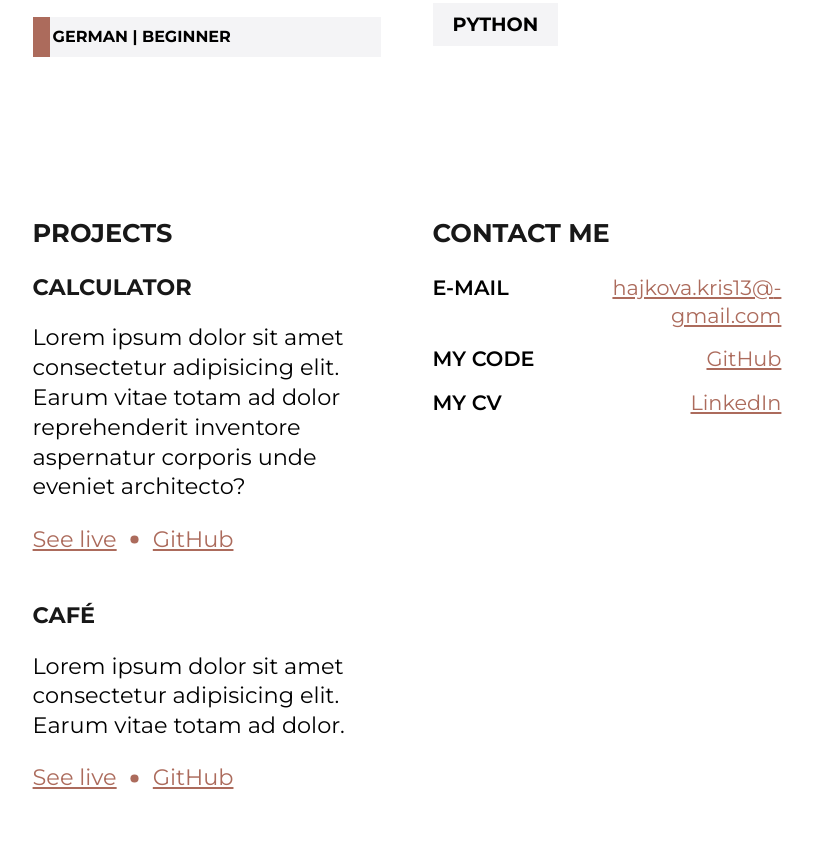
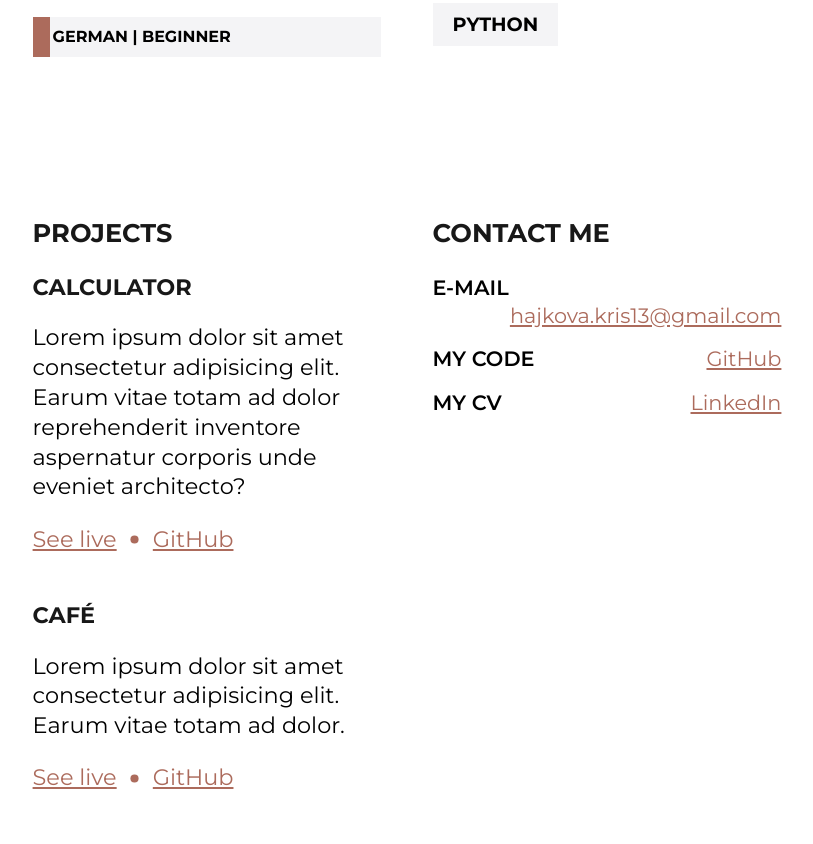
Before and after one commit to doupalovakris/portfolio, a plain HTML site: page index.html in a window 1280 px wide. Shown: the part 1038-1882 px from the top of the page, without its empty margins (425-1238 px from the left). Drawn offline with Linux system fonts and the light colour scheme.

Commit message:
no wrapping in e-mail

```diff
--- a/index.html
+++ b/index.html
@@ -77,7 +77,7 @@
 
                     <div class="details">
                         <h2>Contact Me</h2>
-                        <p class="contact"><span>E-Mail </span><a href="mailto:hajkova.kris13@gmail.com">hajkova.kris13@&shy;gmail.com</a></p>
+                        <p class="contact"><span>E-Mail </span><a href="mailto:hajkova.kris13@gmail.com">hajkova.kris13@gmail.com</a></p>
                         <p class="contact"><span>My Code </span><a href="https://github.com/hajkovakris">GitHub</a></p>
                         <p class="contact"><span>My CV </span><a href="http://www.example.com/">LinkedIn</a></p>
                     </div>
--- a/style.css
+++ b/style.css
@@ -260,6 +260,7 @@ a:hover {
 
 .contact {
     display: flex;
+    flex-wrap: wrap;
     font-size: 1rem;
 }
 
```
